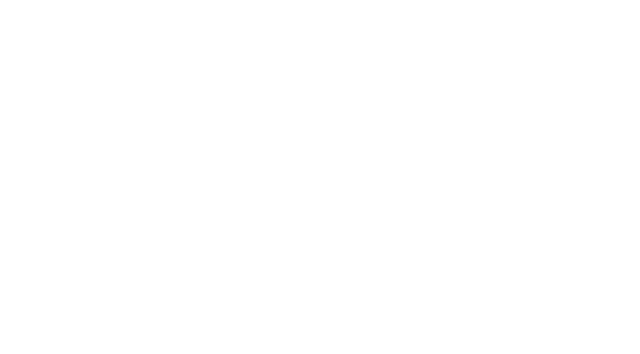
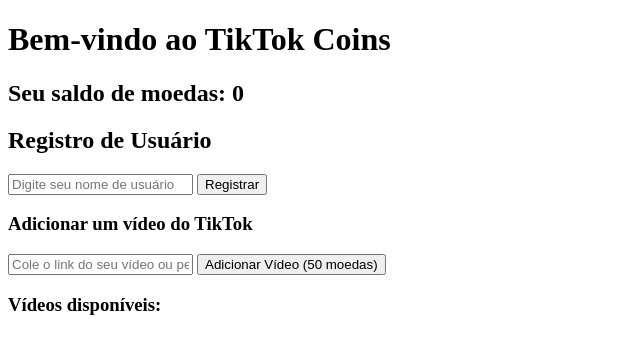
Before and after one commit to Danilojt-boop/-tiktotiktok-coins, a plain HTML site: page index.html in a window 1280 px wide. Shown: the whole page, without its empty margins (0-640 px from the left). Drawn offline with Linux system fonts and the light colour scheme.

Commit message:
Update index.html

```diff
--- a/index.html
+++ b/index.html
@@ -0,0 +1,40 @@
+<!DOCTYPE html>
+<html lang="en">
+<head>
+    <meta charset="UTF-8">
+    <meta name="viewport" content="width=device-width, initial-scale=1.0">
+    <title>TikTok Coins</title>
+    <link rel="stylesheet" href="style.css">
+</head>
+<body>
+    <h1>Bem-vindo ao TikTok Coins</h1>
+
+    <div id="coinBalance">
+        <h2>Seu saldo de moedas: <span id="coins">0</span></h2>
+    </div>
+
+    <div>
+        <h2>Registro de Usuário</h2>
+        <input type="text" id="username" placeholder="Digite seu nome de usuário">
+        <button onclick="registerUser()">Registrar</button>
+        <p id="registrationStatus"></p>
+    </div>
+
+    <div>
+        <h3>Adicionar um vídeo do TikTok</h3>
+        <input type="text" id="videoLink" placeholder="Cole o link do seu vídeo ou perfil">
+        <button onclick="addVideo()">Adicionar Vídeo (50 moedas)</button>
+        <p id="videoAddStatus"></p>
+    </div>
+
+    <h3>Vídeos disponíveis:</h3>
+    <ul id="videoList"></ul>
+
+    <div id="videoPlayer" style="display:none;">
+        <h3>Assistindo:</h3>
+        <iframe id="videoIframe" width="560" height="315" frameborder="0" allowfullscreen></iframe>
+    </div>
+
+    <script src="script.js"></script>
+</body>
+</html>
```
